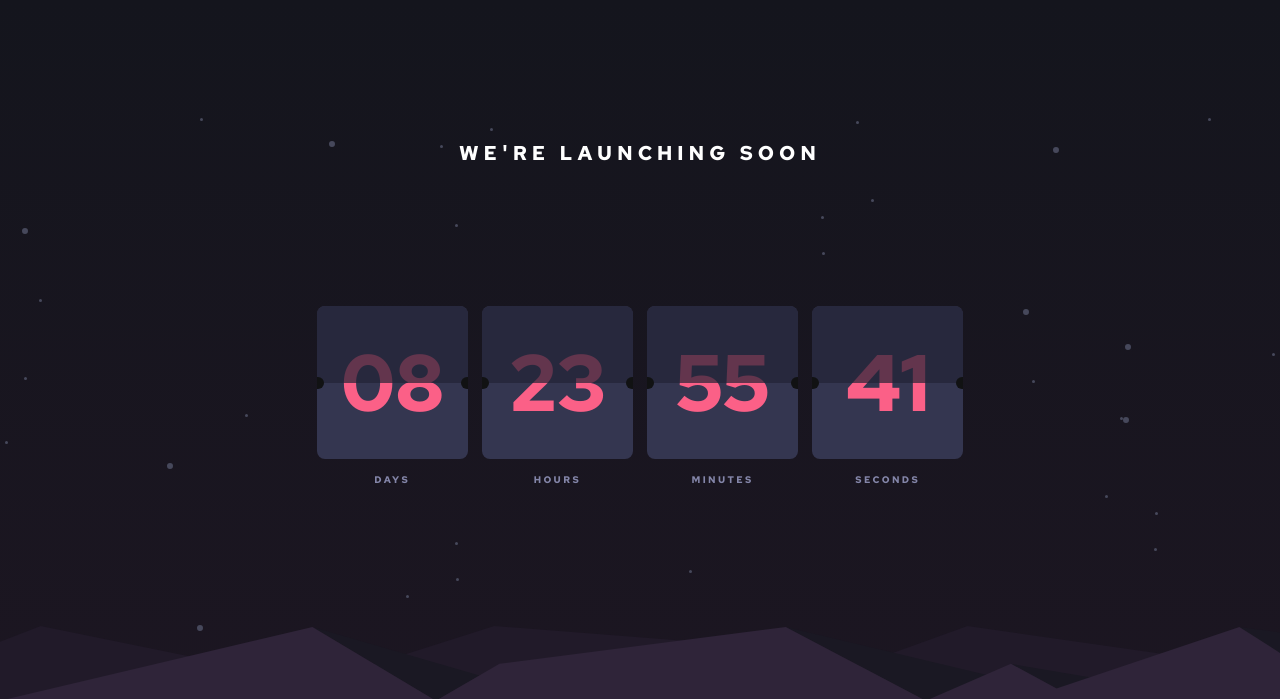
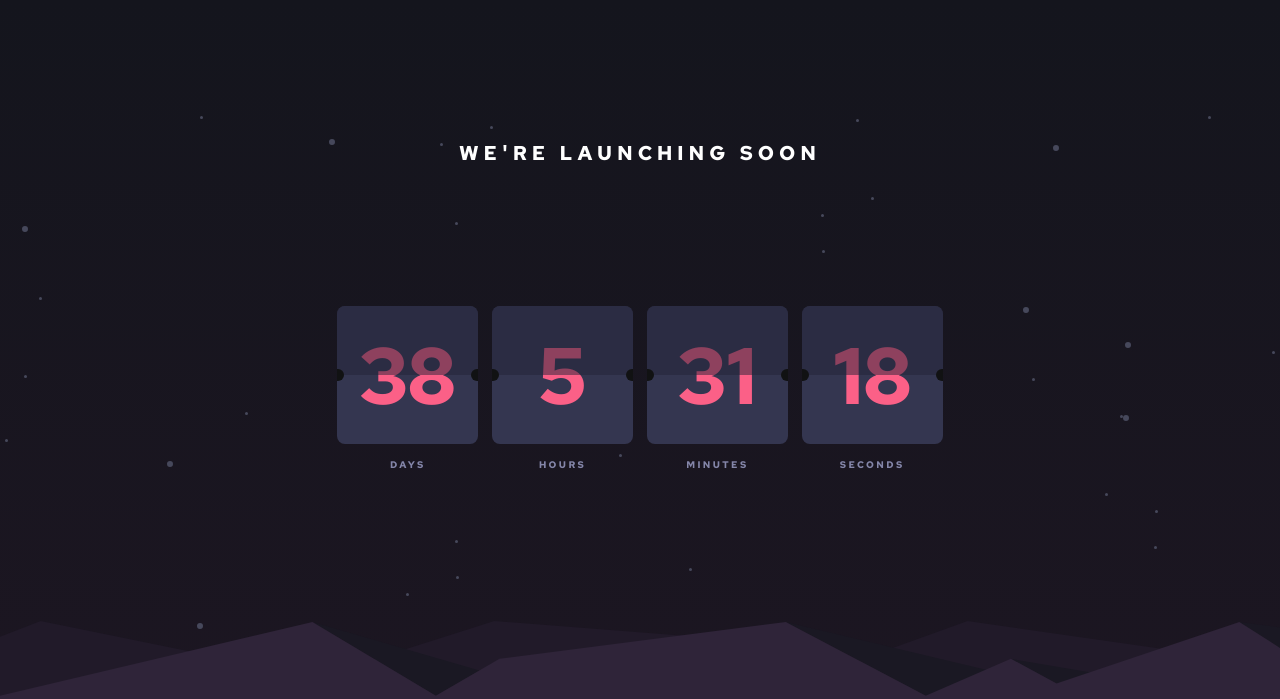
Before and after one commit to Dharmik48/fem-launch-countdown, a plain HTML site: page index.html in a window 1280 px wide. Shown: the top 699 px of the page. Drawn offline with Linux system fonts and the light colour scheme.

Commit message:
add javascript

```diff
--- /dev/null
+++ b/app.js
@@ -0,0 +1,28 @@
+const daysElement = document.querySelector('.days'),
+      hrsElement = document.querySelector('.hours'),
+      minsElement = document.querySelector('.mins'),
+      secsElement = document.querySelector('.secs')
+
+const countdown = () => {
+  const countTill = new Date("11.01.21").getTime()
+  const now = new Date().getTime()
+
+  const timeLeft = countTill - now
+
+  const sec = 1000
+  const min = sec * 60
+  const hr = min * 60
+  const day = hr * 24
+
+  const textDay = Math.floor(timeLeft / day);
+  const textHour = Math.floor((timeLeft % day) / hr);
+  const textMin = Math.floor((timeLeft % hr) / min);
+  const textSec = Math.floor((timeLeft % min) / sec);
+
+  daysElement.innerHTML = '<span class="top"></span> ' + textDay
+  hrsElement.innerHTML = '<span class="top"></span> ' + textHour
+  minsElement.innerHTML = '<span class="top"></span> ' + textMin
+  secsElement.innerHTML = '<span class="top"></span> ' + textSec
+}
+
+setInterval(countdown, 1000)
--- a/index.html
+++ b/index.html
@@ -7,12 +7,13 @@
   <link rel="icon" type="image/png" sizes="32x32" href="./images/favicon-32x32.png">
   <link href="https://kit-pro.fontawesome.com/releases/v5.15.4/css/pro.min.css" rel="stylesheet">
   <link rel="preconnect" href="https://fonts.googleapis.com">
-<link rel="preconnect" href="https://fonts.gstatic.com" crossorigin>
-<link href="https://fonts.googleapis.com/css2?family=Red+Hat+Text:wght@700&display=swap" rel="stylesheet">
+  <link rel="preconnect" href="https://fonts.gstatic.com" crossorigin>
+  <link href="https://fonts.googleapis.com/css2?family=Red+Hat+Text:wght@700&display=swap" rel="stylesheet">
 
   <title>Frontend Mentor | Launch countdown timer</title>
 
   <link rel="stylesheet" href="./style.css">
+  <script src="./app.js" defer></script>
 </head>
 <body>
 
@@ -20,19 +21,19 @@
     <h1>We're launching soon</h1>
     <div class="countdown">
       <div class="column">
-        <div class="cards"><span class="top"></span>08</div>
+        <div class="cards days"><span class="top"></span>08</div>
         <p>Days</p>
       </div>
       <div class="column">
-        <div class="cards"><span class="top"></span>23</div>
+        <div class="cards hours"><span class="top"></span>23</div>
         <p>Hours</p>
       </div>
       <div class="column">
-        <div class="cards"><span class="top"></span>55</div>
+        <div class="cards mins"><span class="top"></span>55</div>
         <p>Minutes</p>
       </div>
       <div class="column">
-        <div class="cards"><span class="top"></span>41</div>
+        <div class="cards secs"><span class="top"></span>41</div>
         <p>Seconds</p>
       </div>
     </div>
--- a/style.css
+++ b/style.css
@@ -77,7 +77,11 @@ main {
 
 .cards {
 	position: relative;
-	padding: clamp(0.3em, 1vw, 1em);
+	display: grid;
+	place-items: center;
+	height: clamp(4.125rem, 11vw, 8.625rem);
+	width: clamp(4.375rem, 11vw, 9.25rem);
+	/* padding: clamp(0.3em, 1vw, 1em); */
 	font-size: clamp(2.25rem, 7vw, 5rem);
 	background-color: var(--dark-d-blue);
 	color: var(--soft-red);
@@ -113,7 +117,7 @@ main {
 	height: 50%;
 	width: 100%;
 	background-color: rgb(35, 35, 54);
-	opacity: 0.7;
+	opacity: 0.5;
 	border-radius: 0.1em 0.1em 0 0;
 }
 
@@ -135,8 +139,15 @@ footer {
 	display: flex;
 	gap: 1em;
 	font-size: clamp(1rem, 3.5vw, 2.5rem);
-	/* clamp(2.25rem, 7vw, 5rem) */
 	transform: translate(-50%, -50%);
+}
+
+.social-icons li {
+	transition: color 150ms ease-out;
+}
+
+.social-icons li:hover {
+	color: var(--soft-red);
 }
 
 footer img {
```
